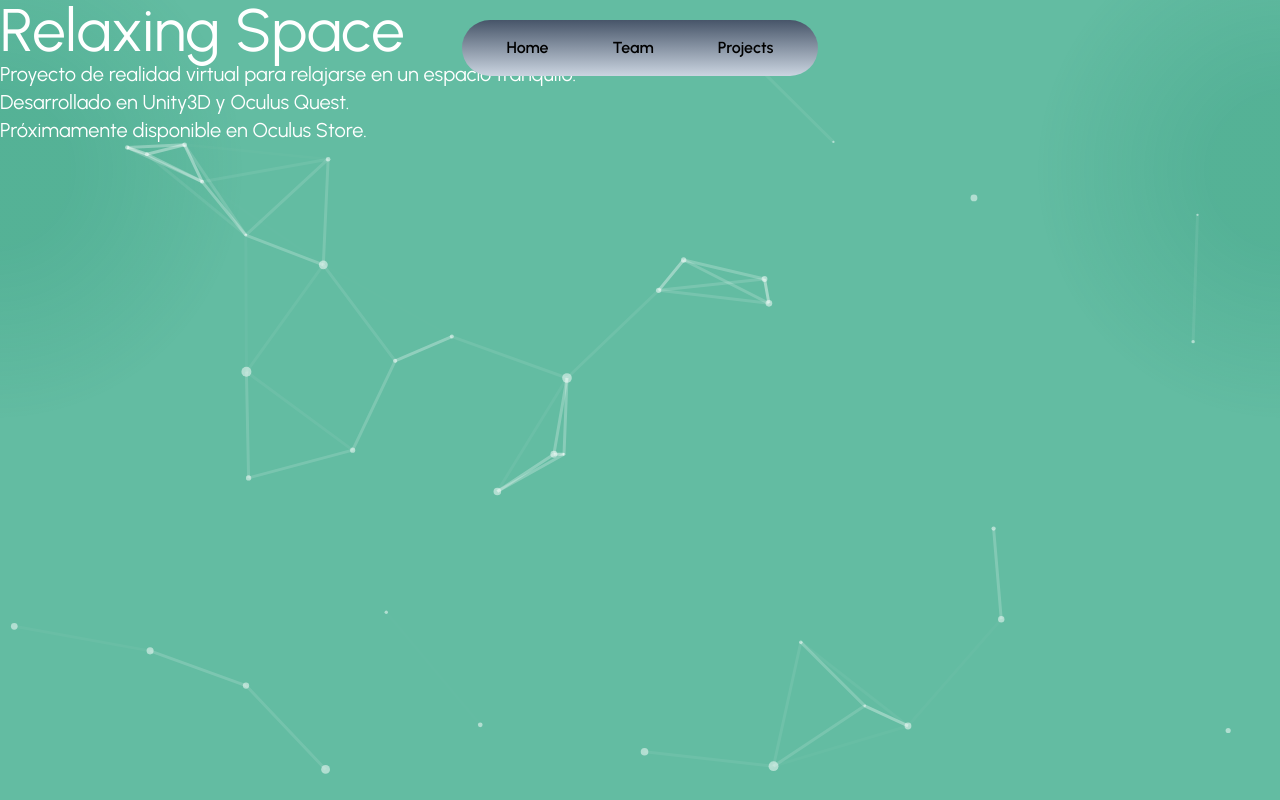
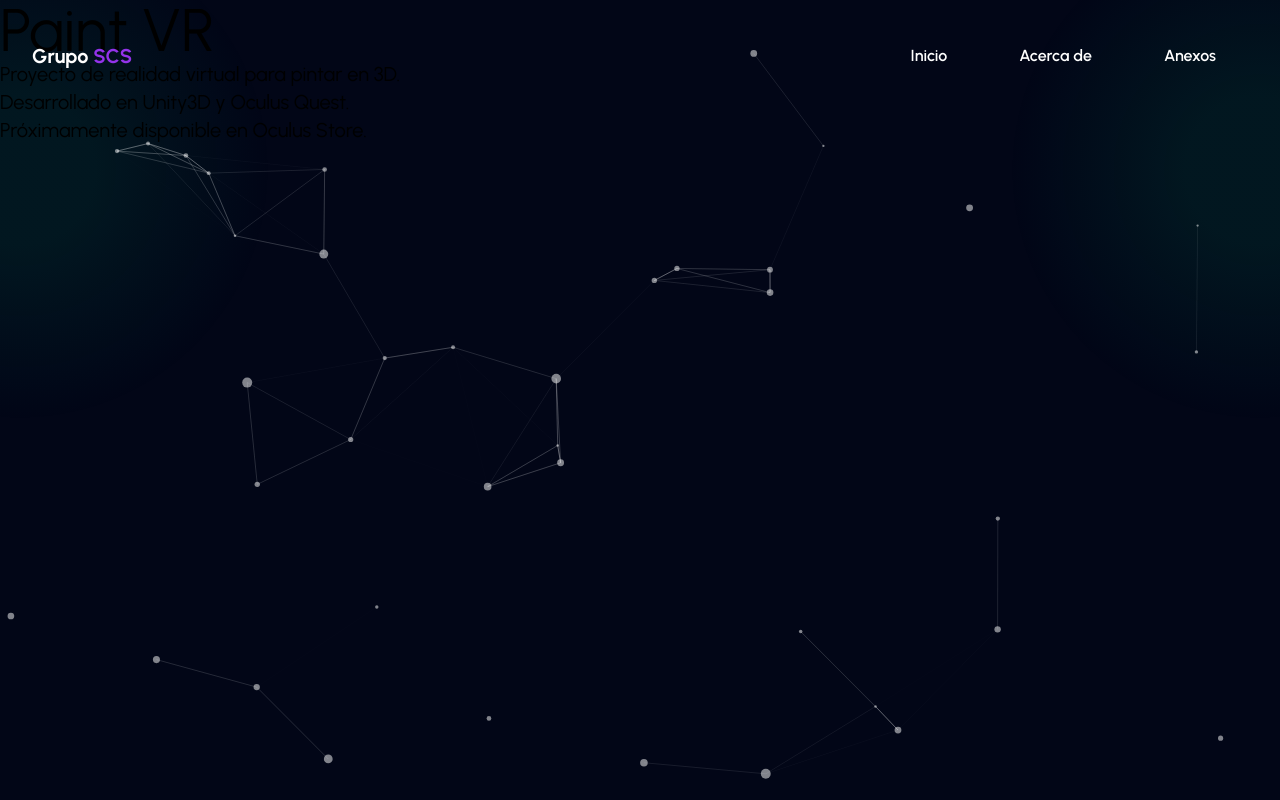
Before and after one commit to ChristianPE1/Web-IHC, a Next.js app: page /relaxingspace in a window 1280 px wide. Shown: the top 800 px of the page. Built offline with nearby package versions, Linux system fonts and the light colour scheme.

Commit message:
fix navbar and colors

```diff
--- a/app/(routes)/paintvr/page.tsx
+++ b/app/(routes)/paintvr/page.tsx
@@ -1,3 +1,4 @@
+"use client"
 import CoverParticles from '@/components/cover-particles';
 import HeroSection from '@/components/paintvr/hero-section';
 import TransitionPage from '@/components/transition-page';
@@ -5,29 +6,62 @@
 import Navbar from '@/components/navbar';
 import Info from '@/components/project-sections/Info';
 import ProblemaObjetivo from '@/components/project-sections/ProblemaObjetivo';
+import { useRef } from 'react';
 
 export default function PaintVR() {
    //const circleColor = "rgba(234,88,12,.15)"; // bg-orange-600
-   const circleColor = "rgba(255,255,255,.55)"; // bg-white
-   const bgColor = "bg-orange-600/60";
+   const circleColor = "rgba(29,78,216,.55)"; // bg-white
+   const bgColor = "bg-slate-950";
+
+   // Referencias para las secciones
+   const homeRef = useRef<HTMLDivElement>(null);
+   const teamRef = useRef<HTMLDivElement>(null);
+   const projectsRef = useRef<HTMLDivElement>(null);
+
+   // Función para desplazarse a una sección
+   const scrollToSection = (section: string) => {
+      if (section === 'inicio') homeRef.current?.scrollIntoView({ behavior: 'smooth' });
+      if (section === 'about') teamRef.current?.scrollIntoView({ behavior: 'smooth' });
+      if (section === 'anexos') projectsRef.current?.scrollIntoView({ behavior: 'smooth' });
+   };
 
    const infoContent = [
       {
          title: "PaintVR",
          description: "Lorem ipsum dolor sit, amet consectetur adipisicing elit. Facilis autem vero omnis incidunt. Aliquid, inventore non culpa voluptate magnam dolore deserunt, rem dolor commodi, assumenda quasi hic est magni excepturi.",
-         logo: "/logos/paint-vr-logo.png",
-         bgColor: "from-white/30 via-orange-400/30 to-orange-100/30"
+         logo: "/logos/relaxing-space-logo.png",
+         bgColor: "from-blue-800/70 via-sky-400/50 to-blue-500/80"
       }
    ]
 
    return (
       <>
          <TransitionPage bgColor='bg-slate-950' />
-         <Navbar bgColor='bg-slate-600' gradientColor='from-slate-600 to-slate-300' />
-         <CoverParticles colorParticles='#fff' />
-         <HeroSection />
-         <Info title={infoContent[0].title} description={infoContent[0].description} logo={infoContent[0].logo} bgColor={infoContent[0].bgColor} />
-         <ProblemaObjetivo />
+         <Navbar
+            bgColor="bg-slate-600"
+            gradientColor="from-slate-400/20 to-slate-300/30"
+            onNavigate={scrollToSection}
+            sections={[
+               { name: "Inicio", id: "inicio" },
+               { name: "Acerca de", id: "about" },
+               { name: "Anexos", id: "anexos" }
+            ]}
+         />
+         <main className="h-screen w-full relative overflow-auto snap-y snap-mandatory">
+            <div className="snap-center">
+               <CoverParticles colorParticles='#fff' />
+            </div>
+            <div className="snap-center">
+               <HeroSection />
+            </div>
+            <div className="snap-center">
+               <Info title={infoContent[0].title} description={infoContent[0].description} logo={infoContent[0].logo} bgColor={infoContent[0].bgColor} />
+            </div>
+            <div className="snap-center">
+               <ProblemaObjetivo />
+            </div>
+         </main>
+
          <Background circleColor={circleColor} backgroundColor={bgColor} />
          {/*<div className="fixed left-0 top-0 -z-10 h-full w-full"><div className="absolute inset-0 -z-10 h-full w-full bg-white [background:radial-gradient(125%_125%_at_50%_10%,#fff_40%,#d97706_100%)]"></div></div>*/}
       </>
--- a/app/(routes)/relaxingspace/page.tsx
+++ b/app/(routes)/relaxingspace/page.tsx
@@ -1,37 +1,68 @@
+"use client"
 import CoverParticles from '@/components/cover-particles';
-import HeroSection from '@/components/relaxing-space/hero-section';
 import TransitionPage from '@/components/transition-page';
 import ProblemaObjetivo from '@/components/project-sections/ProblemaObjetivo';
+import HeroSection from '@/components/paintvr/hero-section';
 import Info from '@/components/project-sections/Info';
 import Navbar from '@/components/navbar';
 import Background from '@/components/background';
 import { title } from 'process';
 import { desc } from 'motion/react-client';
+import { useRef } from 'react';
 
 export default function RelaxingSpace() {
 
    const circleColor = "rgba(4,120,87,.15)"; // bg-emerald-700
-   const bgColor = "bg-emerald-600/60";
+   const bgColor = "bg-slate-950";
 
    const infoContent = [
       {
          title: "Relaxing Space",
          description: "Lorem ipsum dolor sit, amet consectetur adipisicing elit. Facilis autem vero omnis incidunt. Aliquid, inventore non culpa voluptate magnam dolore deserunt, rem dolor commodi, assumenda quasi hic est magni excepturi.",
          logo: "/logos/relaxing-space-logo.png",
-         bgColor: "from-white/30 via-green-400/30 to-green-100/30"
+         bgColor: "from-green-600/50 via-green-400/30 to-green-800/30"
       }
    ]
+
+   // Referencias para las secciones
+   const homeRef = useRef<HTMLDivElement>(null);
+   const infoRef = useRef<HTMLDivElement>(null);
+   const anexoRef = useRef<HTMLDivElement>(null);
+
+   // Función para desplazarse a una sección
+   const scrollToSection = (section: string) => {
+      if (section === 'inicio') homeRef.current?.scrollIntoView({ behavior: 'smooth' });
+      if (section === 'about') infoRef.current?.scrollIntoView({ behavior: 'smooth' });
+      if (section === 'anexos') anexoRef.current?.scrollIntoView({ behavior: 'smooth' });
+   };
 
    return (
       <>
          <TransitionPage bgColor='bg-slate-950' />
-
-         <Navbar bgColor='bg-slate-600' gradientColor='from-slate-600 to-slate-300' />
-         <TransitionPage bgColor='bg-slate-950' />
-         <CoverParticles colorParticles='#fff' />
-         <HeroSection />
-         <Info title={infoContent[0].title} description={infoContent[0].description} logo={infoContent[0].logo} bgColor={infoContent[0].bgColor} />
-         <ProblemaObjetivo />
+         <Navbar
+            bgColor="bg-slate-600"
+            gradientColor="from-slate-400/20 to-slate-300/30"
+            onNavigate={scrollToSection}
+            sections={[
+               { name: "Inicio", id: "inicio" },
+               { name: "Acerca de", id: "about" },
+               { name: "Anexos", id: "anexos" }
+            ]}
+         />
+         <main className="h-screen w-full relative overflow-auto snap-y snap-mandatory">
+            <div className="snap-center">
+               <CoverParticles colorParticles='#fff' />
+            </div>
+            <div className="snap-center" ref={homeRef}>
+               <HeroSection />
+            </div>
+            <div className="snap-center" ref={infoRef}>
+               <Info title={infoContent[0].title} description={infoContent[0].description} logo={infoContent[0].logo} bgColor={infoContent[0].bgColor} />
+            </div>
+            <div className="snap-center" ref={anexoRef}>
+               <ProblemaObjetivo />
+            </div>
+         </main>
          <Background circleColor={circleColor} backgroundColor={bgColor} />
          {/*<div className="fixed left-0 top-0 -z-10 h-full w-full"><div className="absolute inset-0 -z-10 h-full w-full bg-white [background:radial-gradient(125%_125%_at_50%_10%,#fff_40%,#6DEE9A_100%)]"></div></div>
          <div className="fixed left-0 top-0 -z-10 h-full w-full"><div className="absolute inset-0 -z-10 h-full w-full bg-white [background:radial-gradient(125%_125%_at_50%_10%,#fff_40%,#a7f3d0_100%)]"></div></div>*/}
--- a/app/page.tsx
+++ b/app/page.tsx
@@ -1,45 +1,63 @@
+"use client"
+import { useRef } from 'react';
 import CoverParticles from '@/components/cover-particles';
 import HeroSection from '@/components/landing/hero-section';
 import Projects from '@/components/landing/projects';
 import Team from '@/components/landing/team';
-import Image from "next/image";
 import TransitionPage from '@/components/transition-page';
 import Navbar from '@/components/navbar';
 import Background from '@/components/background';
 
+const colors = {
+  circleColors: ['rgba(126,34,206,.25)', 'rgba(5,150,105,.15)', 'rgba(192,38,211,.15)'],
+  textColors: ['text-purple-600', 'text-emerald-600', 'text-fuchsia-600'],
+  gradientColors: ['from-purple-700 via-purple-600 to-purple-500', 'from-emerald-700 via-emerald-600 to-emerald-500', 'from-fuchsia-700 via-fuchsia-600 to-fuchsia-500']
+};
+
 export default function Home() {
-
   const bgColor = "bg-slate-950";
 
+  // Referencias para las secciones
+  const homeRef = useRef<HTMLDivElement>(null);
+  const teamRef = useRef<HTMLDivElement>(null);
+  const projectsRef = useRef<HTMLDivElement>(null);
 
-  //const circleColor = "rgba(255,0,182,.15)";
-  //const circleColor = "rgba(9,76,195,.15)";
-  //const circleColor = "rgba(192,38,211,.15)"; // bg-fuchsia-600
-  const circleColor = "rgba(126,34,206,.25)"; // bg-purple-600
-  //const circleColor = "rgba(5,150,105,.15)"; // bg-emerald-600
-
+  // Función para desplazarse a una sección
+  const scrollToSection = (section: string) => {
+    if (section === 'inicio') homeRef.current?.scrollIntoView({ behavior: 'smooth' });
+    if (section === 'team') teamRef.current?.scrollIntoView({ behavior: 'smooth' });
+    if (section === 'projects') projectsRef.current?.scrollIntoView({ behavior: 'smooth' });
+  };
 
   return (
     <>
-      <Navbar bgColor='bg-slate-600' gradientColor='from-slate-600 to-slate-300' />
-      <main className='h-screen w-full relative overflow-auto snap-y snap-mandatory'>
-        <div className='snap-center'>
-          <TransitionPage bgColor='bg-slate-950' />
+      <Navbar
+        bgColor="bg-slate-600"
+        gradientColor="from-slate-400/20 to-slate-300/30"
+        onNavigate={scrollToSection}
+        sections={[
+          { name: "Inicio", id: "inicio" },
+          { name: "Equipo", id: "team" },
+          { name: "Proyectos", id: "projects" }
+        ]}
+      />
+      <TransitionPage bgColor="bg-slate-950" />
+      <main className="h-screen w-full relative overflow-auto snap-y snap-mandatory">
+
+        <div className="snap-center">
+          <CoverParticles colorParticles="#fff" />
         </div>
-        <div className='snap-center'>
-          <CoverParticles colorParticles='#fff' />
+        <div className="snap-center" ref={homeRef}>
+          <HeroSection gradientColor="from-purple-700 via-purple-600 to-purple-500" textColor="text-purple-600" />
         </div>
-        <div className='snap-center'>
-          <HeroSection gradientColor='from-purple-700 via-purple-600 to-purple-500' textColor='text-purple-600' />
+        <div ref={teamRef} className="snap-center">
+          <Team textColor="text-purple-600" />
         </div>
-        <div className='snap-center'>
-          <Team textColor='text-purple-600' />
-        </div>
-        <div className='snap-center'>
+        <div ref={projectsRef} className="snap-center">
           <Projects />
         </div>
-        <Background circleColor={circleColor} backgroundColor={bgColor} />
       </main>
+      <Background circleColor={colors.circleColors[0]} backgroundColor={bgColor} />
     </>
   );
 }
--- /dev/null
+++ b/app/transition.css
@@ -0,0 +1,5 @@
+.transition-color {
+.transition-color {
+  transition: color 2s ease-in-out, background-color 1s ease-in-out;
+}
+}
--- a/components/background.tsx
+++ b/components/background.tsx
@@ -1,3 +1,4 @@
+
 interface BackgroundProps {
    circleColor: string;
    backgroundColor: string;
@@ -8,13 +9,13 @@
       <div className="fixed left-0 top-0 -z-10 h-full w-full">
          <div className={`relative h-full w-full ${backgroundColor}`}>
             <div
-               className="absolute bottom-0 left-[-20%] right-0 top-[-10%] h-[500px] w-[500px] rounded-full"
+               className="absolute bottom-0 left-[-18%] right-0 top-[-10%] h-[500px] w-[500px] rounded-full"
                style={{
                   background: `radial-gradient(circle farthest-side, ${circleColor} 30%, rgba(255,255,255,0))`,
                }}
             />
             <div
-               className="absolute bottom-0 right-[-20%] top-[-10%] h-[500px] w-[500px] rounded-full"
+               className="absolute bottom-0 right-[-18%] top-[-10%] h-[500px] w-[500px] rounded-full"
                style={{
                   background: `radial-gradient(circle farthest-side, ${circleColor} 30%, rgba(255,255,255,0))`,
                }}
--- a/components/cover-particles.tsx
+++ b/components/cover-particles.tsx
@@ -67,7 +67,7 @@
                   distance: 150,
                   enable: true,
                   opacity: 0.5,
-                  width: 3,
+                  width: 0.5,
                },
                move: {
                   direction: "none",
--- a/components/landing/hero-section.tsx
+++ b/components/landing/hero-section.tsx
@@ -10,7 +10,7 @@
    return (
       <section className='z-60 h-screen text-white w-full'>.
          <div className='flex w-full items-center justify-center h-full flex-col'>
-            <h1 className="bg-gradient-to-br from-white to-gray-400 bg-clip-text text-center text-5xl font-medium leading-tight text-transparent lg:text-8xl sm:leading-tight md:text-7xl md:leading-tight">
+            <h1 className="bg-gradient-to-br from-white to-gray-400 bg-clip-text text-center text-5xl font-semibold leading-tight text-transparent lg:text-8xl sm:leading-tight md:text-7xl md:leading-tight">
                Grupo <span className={`text-5xl md:text-7xl lg:text-8xl font-bold bg-gradient-to-r ${gradientColor}  inline-block text-transparent bg-clip-text mt-4 relative z-10`}>
                   SCS
                </span>
@@ -18,10 +18,9 @@
             <p className="my-6 max-w-2xl text-center text-base leading-relaxed md:text-xl md:leading-relaxed">
                Grupo de desarrollo de software especializado en aplicaciones web y móviles. Nuestro equipo se caracteriza por su
                <TypeAnimation
+                  preRenderFirstString={true}
                   sequence={[
                      ' creatividad.',
-                     10000,
-                     ' innovación.',
                      10000,
                      ' calidad.',
                      10000,
--- a/components/landing/team.tsx
+++ b/components/landing/team.tsx
@@ -1,6 +1,6 @@
 "use client"
 //import { FiBarChart, FiBell, FiDollarSign, FiPlay } from "react-icons/fi";
-import { AnimatePresence, motion } from "motion/react";
+import { AnimatePresence, motion, MotionValue } from "motion/react";
 import { useWindowSize } from "@/components/landing/useWindowsSize";
 import { useState } from "react";
 import Image from "next/image";
@@ -63,7 +63,7 @@
    index: boolean;
    email?: string;
    github?: string;
-   textColor: string;
+   textColor: MotionValue<string>;
 }
 
 const Panel = ({ open, setOpen, id, Icon, title, names, lastNames, name, lName, index, imgSrc, description, github, email, textColor }: PanelProps) => {
--- a/components/navbar.tsx
+++ b/components/navbar.tsx
@@ -1,21 +1,31 @@
-
-import Image from 'next/image';
+"use client"
+import TransitionComponent from './transition-component';
 import Link from 'next/link';
-import TransitionComponent from './transition-component';
 
 interface NavbarProps {
    bgColor: string;
    gradientColor: string;
+   onNavigate: (section: string) => void;
+   sections: { name: string; id: string }[]; // Prop para los nombres e IDs de las secciones
 }
 
-export default function Navbar({ bgColor, gradientColor }: NavbarProps) {
+export default function Navbar({ bgColor, gradientColor, onNavigate, sections }: NavbarProps) {
    return (
-      <TransitionComponent position="top" className='fixed top-0 md:left-0 right-0 z-50 h-16 flex justify-between items-center px-4 mt-4 text-black w-full'>
-         <nav className={`flex items-center gap-10 px-8 py-3 bg-gradient-to-b ${gradientColor} rounded-full m-auto text-black hover:shadow-md hover:shadow-white/50 ease-in-out duration-500 hover:${bgColor}`}>
-            <Link href='/' className='hover:bg-slate-300 py-1 px-3 rounded-full font-semibold '>Home</Link>
-            <Link href='/about' className='hover:bg-slate-300 py-1 px-3 rounded-full font-semibold '>Team</Link>
-            <Link href='/about' className='hover:bg-slate-300 py-1 px-3 rounded-full font-semibold '>Projects</Link>
-         </nav>
+      <TransitionComponent position="top" className='fixed top-0 md:left-0 right-0 z-50 h-20 flex justify-between items-center px-4 mt-4 text-white w-full'>
+         <div className='flex items-center justify-between gap-10 w-full'>
+            <Link href="/" className='font-bold text-xl py-2 px-4 hover:underline underline-offset-8 rounded-3xl'>Grupo <span className='text-purple-600 '> SCS</span></Link>
+            <nav className={`flex items-center gap-10 px-8 py-3 rounded-full  ease-in-out duration-500 hover:${bgColor}`}>
+               {sections.map((section) => (
+                  <button
+                     key={section.id}
+                     onClick={() => onNavigate(section.id)}
+                     className='hover:underline underline-offset-8 py-2 px-4 rounded-full font-semibold'
+                  >
+                     {section.name}
+                  </button>
+               ))}
+            </nav>
+         </div>
       </TransitionComponent>
    );
 }
--- a/components/project-sections/ProblemaObjetivo.tsx
+++ b/components/project-sections/ProblemaObjetivo.tsx
@@ -5,7 +5,7 @@
 
 const RevealLinks = () => {
   return (
-    <div className="flex-1 p-6 relative overflow-hidden transform transition-transform duration-300 ease-in-out flex items-center justify-center">
+    <div className="flex-1 p-6  relative overflow-hidden transform transition-transform duration-300 ease-in-out flex items-center justify-center">
       <div className="grid place-content-center gap-4 text-current">
         <FlipLink href="#">Problema</FlipLink>
         <FlipLink href="#">&</FlipLink>
```
Also changed, not shown: components/landing/projects.tsx (+5 -3 lines).
